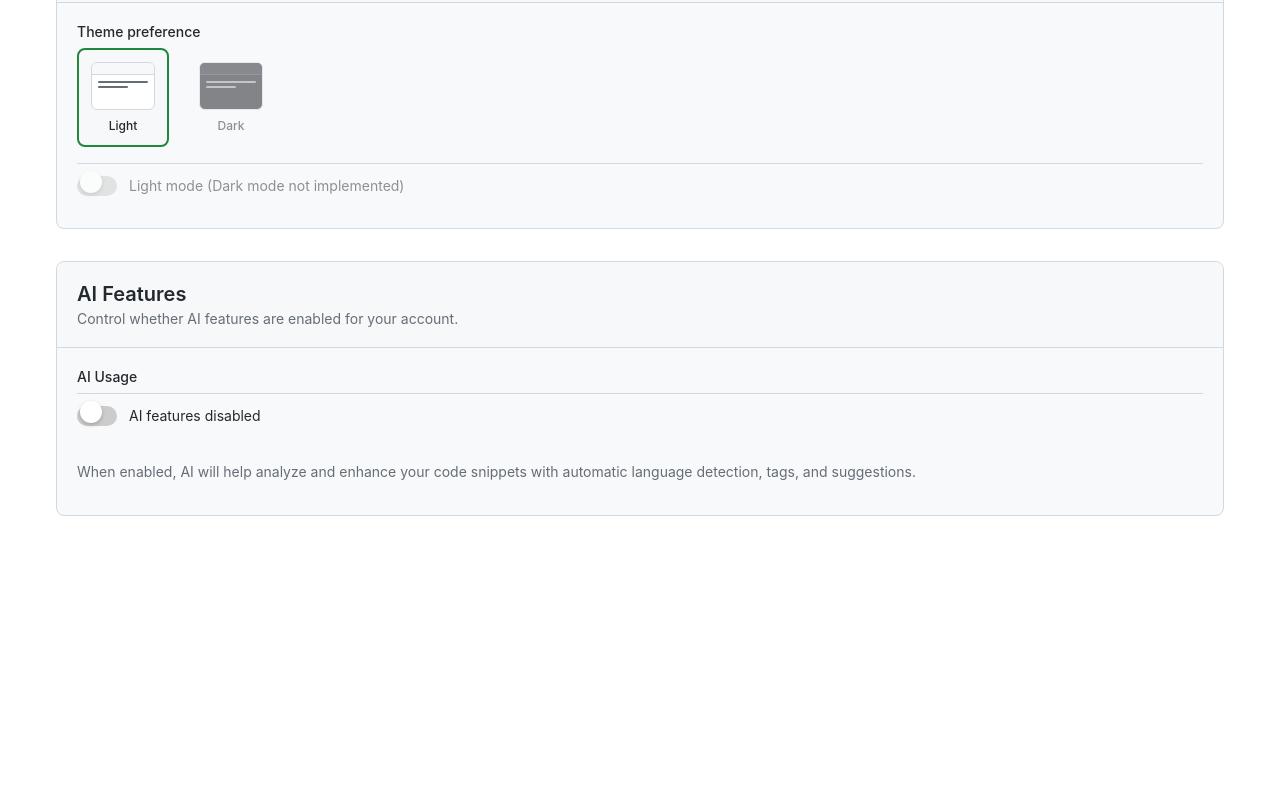
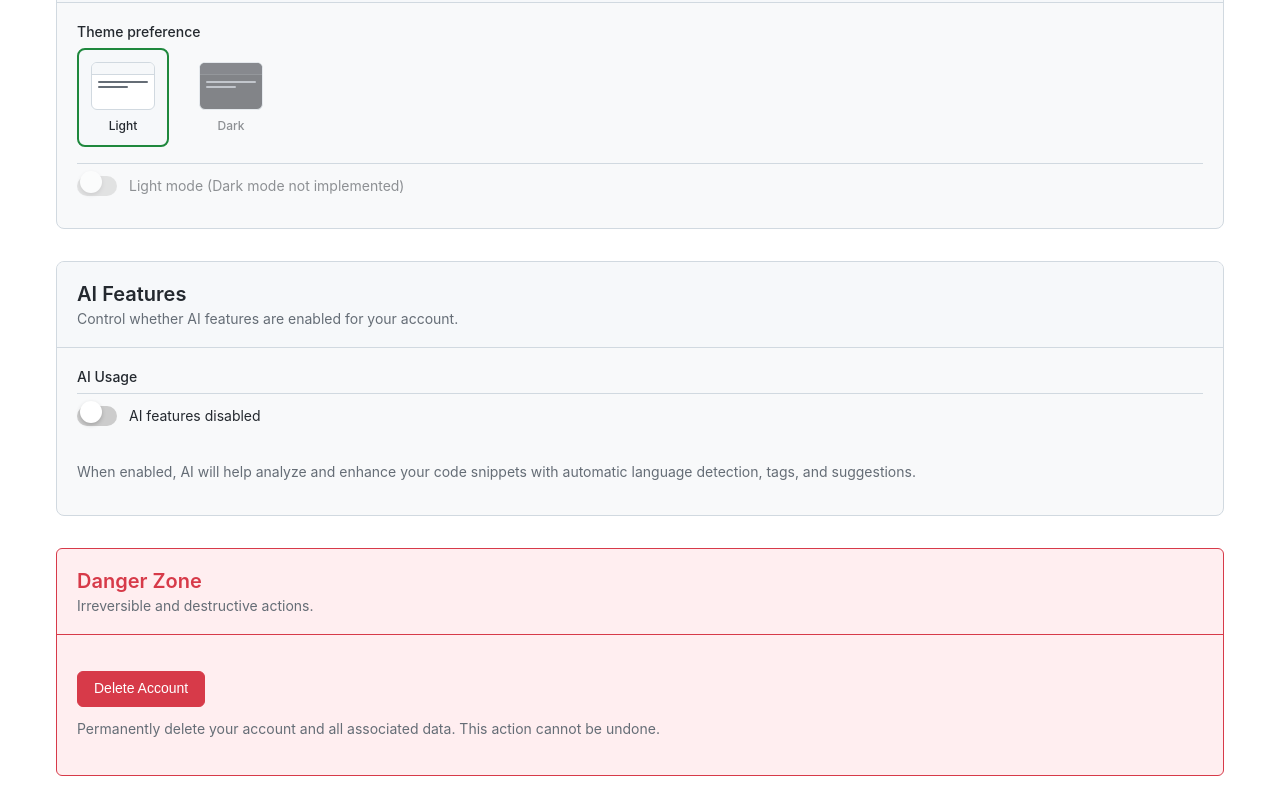
Before and after one commit to Mahir-Hussain/CodeNest, a React (Vite) app in the folder frontend/: page /settings in a window 1280 px wide. Shown: the part 892-1692 px from the top of the page. Before the commit the page ends 1432 px from the top, so only its background shows below. Built offline with nearby package versions, Linux system fonts and the light colour scheme; no server answers; sample sign-in values are in the browser's storage.

Commit message:
Delete Account

```diff
--- a/frontend/src/Components/Settings.jsx
+++ b/frontend/src/Components/Settings.jsx
@@ -281,6 +281,61 @@ function Settings() {
     }
   };
 
+  const handleDeleteAccount = async () => {
+    if (!window.confirm("Are you sure you want to delete your account? This action cannot be undone and will permanently delete all your snippets and data.")) {
+      return;
+    }
+
+    if (!window.confirm("This is your final warning! Are you absolutely sure you want to permanently delete your account?")) {
+      return;
+    }
+
+    setLoading(true);
+    try {
+      const token = localStorage.getItem("authToken");
+      const response = await fetch(`${API_URL}/delete_user`, {
+        method: "DELETE",
+        headers: {
+          "Authorization": `Bearer ${token}`,
+          "Content-Type": "application/json",
+        },
+      });
+
+      const result = await response.json();
+
+      if (response.status === 401) {
+        handleTokenExpiry();
+        return;
+      }
+
+      if (response.status === 429) {
+        const retryAfter = result.detail?.retry_after || 60;
+        handleRateLimit(retryAfter, "deleting your account");
+        return;
+      }
+
+      if (response.ok) {
+        // Clear all user data from localStorage
+        localStorage.removeItem("authToken");
+        localStorage.removeItem("userPreferences");
+
+        // Show success message briefly then redirect
+        setSuccessMessage("✅ Account deleted successfully. You will be redirected to the login page.");
+
+        setTimeout(() => {
+          navigate("/", { replace: true });
+        }, 2000);
+      } else {
+        setAlertMessage(result.detail || "Failed to delete account. Please try again.");
+      }
+    } catch (error) {
+      console.error("Account deletion error:", error);
+      setAlertMessage("Failed to delete account. Please try again.");
+    } finally {
+      setLoading(false);
+    }
+  };
+
   return (
     <div className="settings-page">
       {/* Header/Navbar */}
@@ -484,6 +539,31 @@ function Settings() {
             </div>
           </div>
 
+          {/* Danger Zone Section */}
+          <div className="settings-section danger-zone">
+            <div className="section-header">
+              <h2>Danger Zone</h2>
+              <p>Irreversible and destructive actions.</p>
+            </div>
+
+            <div className="section-body">
+              <div className="form-row">
+                <div className="danger-action">
+                  <button
+                    className="btn btn-danger"
+                    onClick={handleDeleteAccount}
+                    disabled={loading || isRateLimited}
+                  >
+                    Delete Account
+                  </button>
+                  <div className="danger-info">
+                    <p>Permanently delete your account and all associated data. This action cannot be undone.</p>
+                  </div>
+                </div>
+              </div>
+            </div>
+          </div>
+
         </div>
 
         {/* Alert Messages */}
--- a/frontend/src/Components/css/settings.css
+++ b/frontend/src/Components/css/settings.css
@@ -554,6 +554,88 @@
   color: var(--subtext-dark, #8b949e) !important;
 }
 
+/* Danger Zone Section */
+.danger-zone {
+  border: 1px solid #d73a49;
+  border-radius: 6px;
+  background-color: #ffeef0;
+}
+
+.dark-mode .danger-zone {
+  border-color: #f85149;
+  background-color: #0c0d0e;
+}
+
+.danger-zone .section-header {
+  background-color: transparent;
+  border-bottom: 1px solid #d73a49;
+}
+
+.dark-mode .danger-zone .section-header {
+  border-bottom-color: #f85149;
+}
+
+.danger-zone .section-header h2 {
+  color: #d73a49;
+}
+
+.dark-mode .danger-zone .section-header h2 {
+  color: #f85149;
+}
+
+.danger-action {
+  display: flex;
+  flex-direction: column;
+  align-items: flex-start;
+  gap: 12px;
+  padding: 16px 0;
+}
+
+.danger-info h3 {
+  margin: 0 0 4px 0;
+  font-size: 16px;
+  font-weight: 600;
+  color: var(--text-light, #24292f);
+}
+
+.dark-mode .danger-info h3 {
+  color: var(--text-dark, #f0f6fc);
+}
+
+.danger-info p {
+  margin: 0;
+  font-size: 14px;
+  color: var(--subtext-light, #656d76);
+  line-height: 1.4;
+}
+
+.dark-mode .danger-info p {
+  color: var(--subtext-dark, #8b949e);
+}
+
+.btn-danger {
+  background-color: #d73a49;
+  color: white;
+  border: 1px solid #d73a49;
+  padding: 8px 16px;
+  border-radius: 6px;
+  font-size: 14px;
+  font-weight: 500;
+  cursor: pointer;
+  transition: all 0.15s ease;
+  white-space: nowrap;
+}
+
+.btn-danger:hover:not(:disabled) {
+  background-color: #b31d28;
+  border-color: #b31d28;
+}
+
+.btn-danger:disabled {
+  opacity: 0.6;
+  cursor: not-allowed;
+}
+
 /* Responsive Design */
 @media (max-width: 768px) {
   .settings-page {
@@ -585,4 +667,10 @@
   .form-actions {
     flex-direction: column;
   }
+
+  .danger-action {
+    flex-direction: column;
+    align-items: stretch;
+    gap: 12px;
+  }
 }
--- a/frontend/src/utils/utils.js
+++ b/frontend/src/utils/utils.js
@@ -2,7 +2,7 @@
  * Handles JWT token expiry by clearing authentication data and redirecting to login
  */
 const handleTokenExpiry = () => {
-  // console.log('Token expired, clearing auth data and redirecting to login');
+
   localStorage.removeItem('authToken');
   localStorage.removeItem('theme');
   window.location.href = '/';
```
Also changed, not shown: 1 other file (tests, documents, lock files or other folders).
